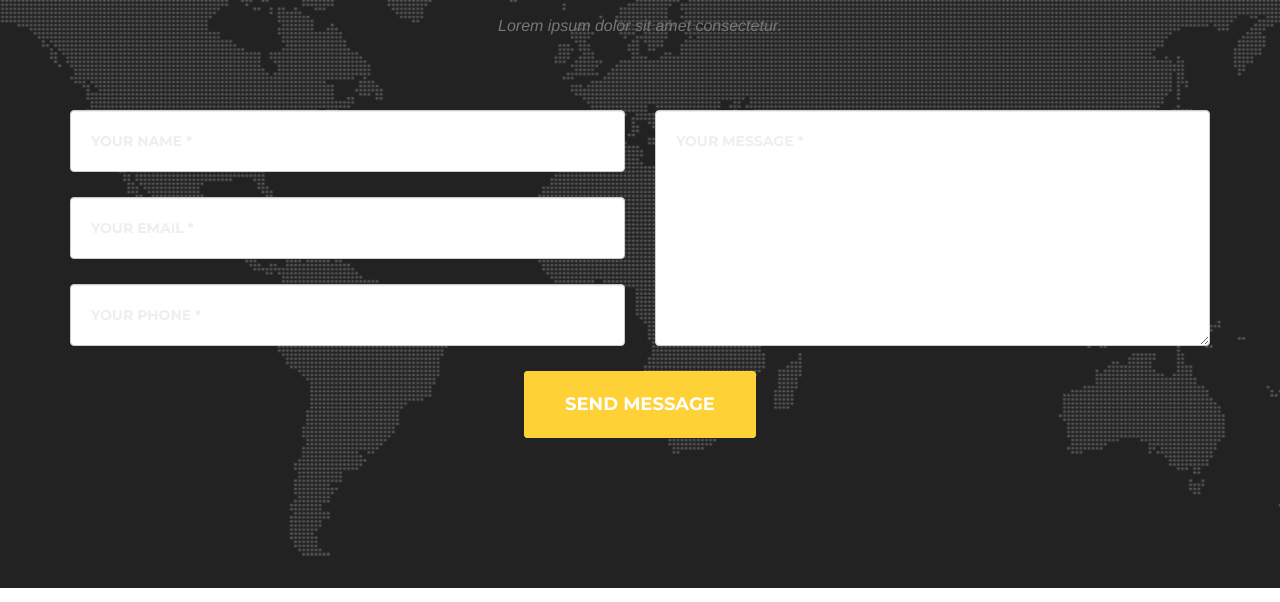
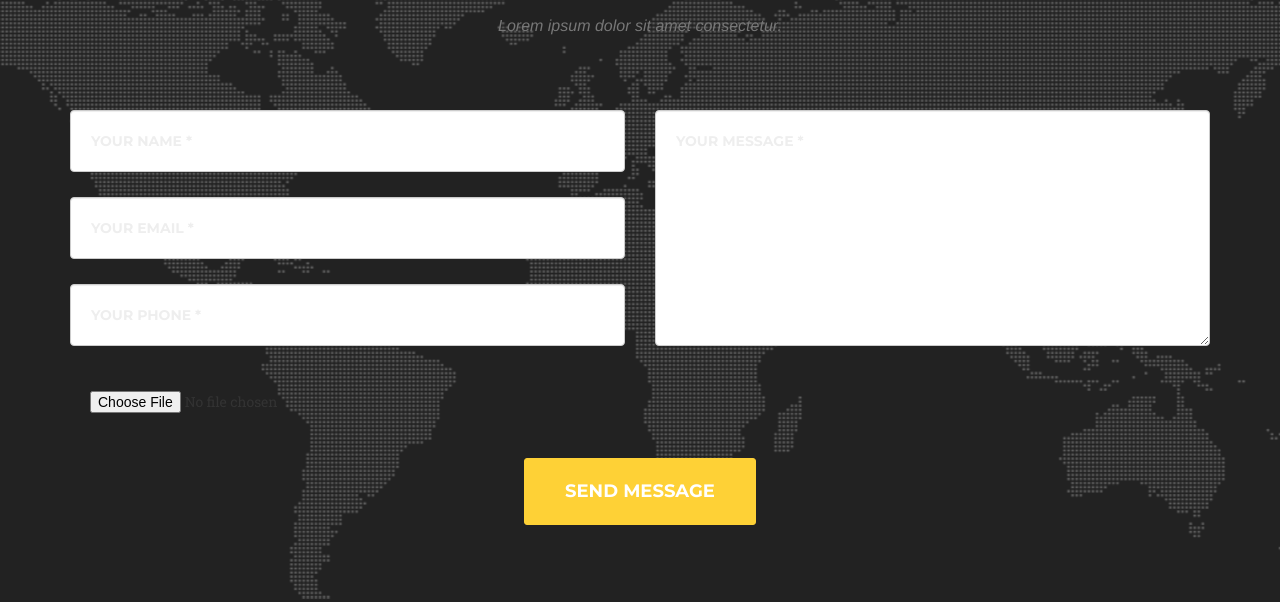
Before and after one commit to kfhwang/website2024, a website: page AgencyProject/index.html in a window 1280 px wide. Shown: the part 5039-5641 px from the top of the page. Drawn offline with nearby package versions, Linux system fonts and the light colour scheme; no server answers; a web font is replaced by a local one.

Commit message:
20241206

```diff
--- a/AgencyProject/index.html
+++ b/AgencyProject/index.html
@@ -429,6 +429,13 @@
                                     <p class="help-block text-danger"></p>
                                 </div>
                             </div>
+                            <div class="col-md-6">
+                                <div class="form-group">
+                                    <input type="file" name="myFile1" id="myFile1" accept="image/*">
+
+                                </div>
+                            </div>
+
                             <div class="clearfix"></div>
                             <div class="col-lg-12 text-center">
                                 <div id="success"></div>
--- a/package.json
+++ b/package.json
@@ -1,6 +1,7 @@
 {
   "dependencies": {
     "express": "^4.21.1",
+    "express-fileupload": "^1.5.1",
     "nedb-promises": "^6.2.3"
   }
 }
--- a/server.js
+++ b/server.js
@@ -9,10 +9,14 @@ server.use(express.static(__dirname+"/AgencyProject"));
 server.use(bodyParser.json());
 server.use(bodyParser.urlencoded());
 
+var fileUpload = require("express-fileupload");
+server.use(fileUpload({defCharset:'utf8', defParamCharset:'utf8'}));
+
 
 var DB = require("nedb-promises");
 var ProfolioDB = DB.create(__dirname+"/profolio.db");
 var ContactDB = DB.create(__dirname+"/contact.db");
+
 
 // ProfolioDB.insert([
 //     { modal: "#portfolioModal1", imgSrc: "modalroundicons.png", heading: "Round Icons", text: "Graphic Design" },
```
Also changed, not shown: 2 other files.
